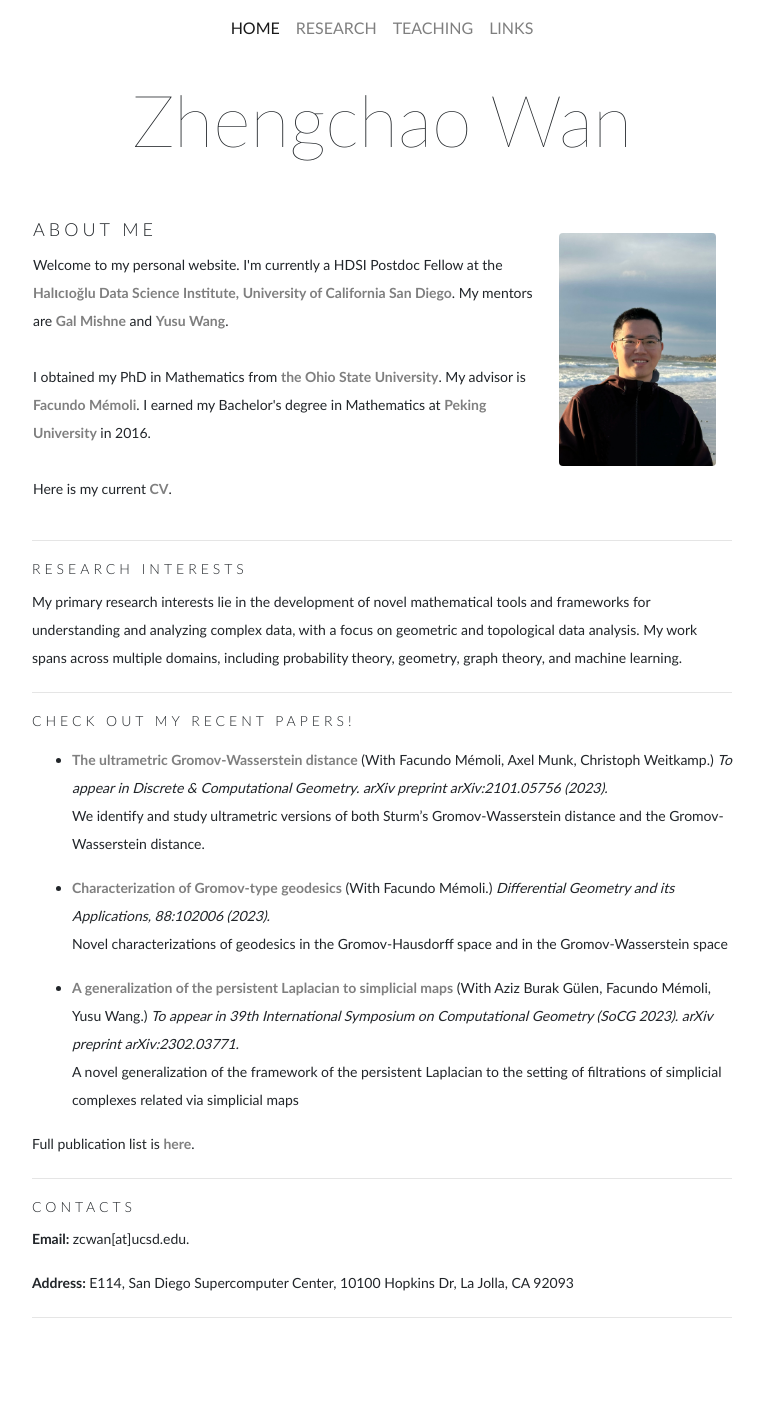
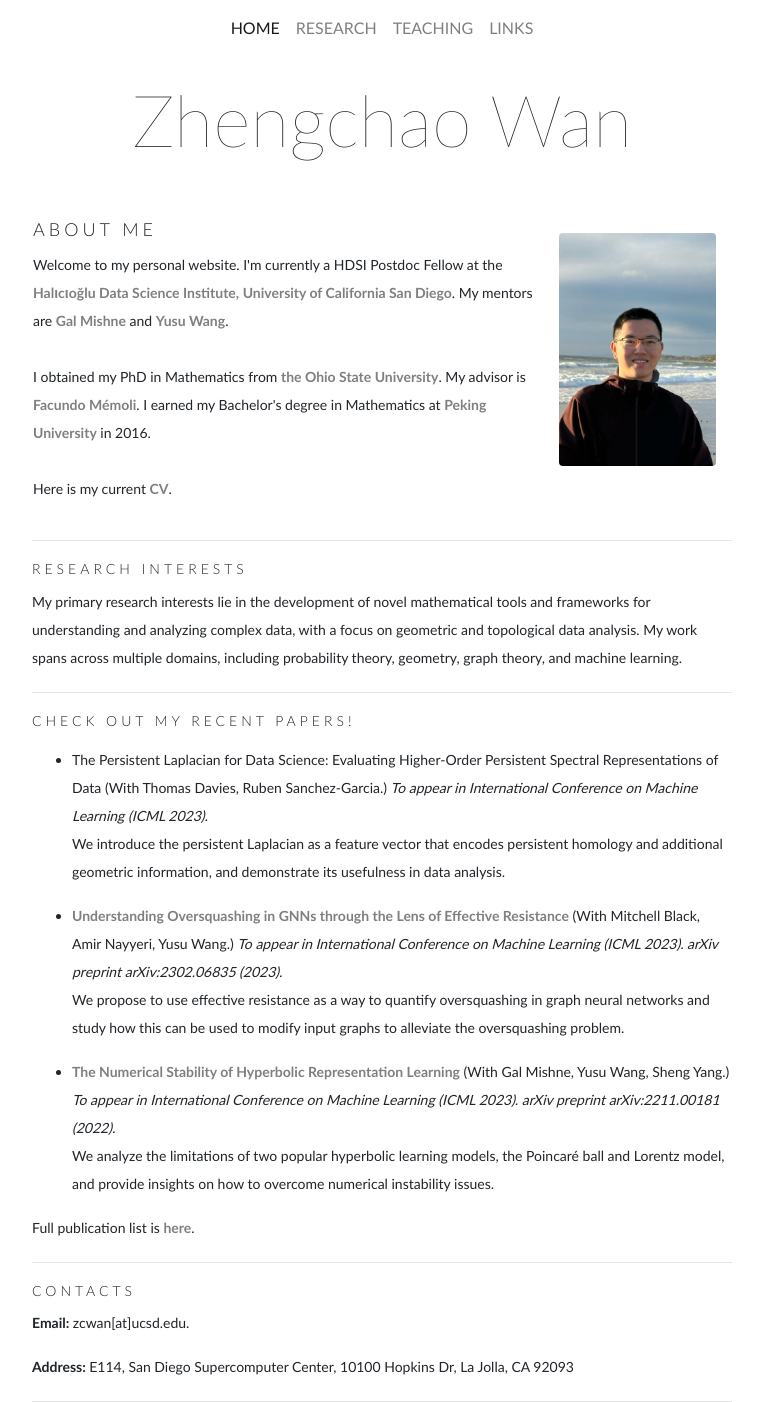
Before and after one commit to ZhengchaoW/ZhengchaoW.github.io, a Jekyll site: the page built from index.html, in a window 1280 px wide. Shown: the whole page, without its empty margins (258-1022 px from the left). Built offline with Jekyll 4.4.1, drawn with Linux system fonts in a browser that asks for light colours; before the commit the page ends 1318 px from its top, so only the background shows below that.

Commit message:
new paper

```diff
--- a/_data/papers.yml
+++ b/_data/papers.yml
@@ -1,4 +1,18 @@
 papers:
+  - title: "The Persistent Laplacian for Data Science: Evaluating Higher-Order Persistent Spectral Representations of Data"
+    coauthors: Thomas Davies, Ruben Sanchez-Garcia
+    publishedat: To appear in International Conference on Machine Learning (ICML 2023)
+    description: We introduce the persistent Laplacian as a feature vector that encodes persistent homology and additional geometric information, and demonstrate its usefulness in data analysis.
+  - title: "Understanding Oversquashing in GNNs through the Lens of Effective Resistance"
+    link: https://arxiv.org/abs/2302.06835
+    coauthors: Mitchell Black, Amir Nayyeri, Yusu Wang
+    publishedat: To appear in International Conference on Machine Learning (ICML 2023). arXiv preprint	arXiv:2302.06835 (2023)
+    description: We propose to use effective resistance as a way to quantify oversquashing in graph neural networks and study how this can be used to modify input graphs to alleviate the oversquashing problem.
+  - title: "The Numerical Stability of Hyperbolic Representation Learning"
+    link: https://arxiv.org/abs/2211.00181
+    coauthors: Gal Mishne, Yusu Wang, Sheng Yang
+    publishedat: To appear in International Conference on Machine Learning (ICML 2023). arXiv preprint arXiv:2211.00181 (2022)
+    description: We analyze the limitations of two popular hyperbolic learning models, the Poincaré ball and Lorentz model, and provide insights on how to overcome numerical instability issues.
   - title: "The ultrametric Gromov-Wasserstein distance"
     link: https://arxiv.org/pdf/2101.05756
     coauthors: Facundo Mémoli, Axel Munk, Christoph Weitkamp
--- a/_data/preprints.yml
+++ b/_data/preprints.yml
@@ -7,15 +7,6 @@ papers:
     link: https://arxiv.org/abs/2302.00713
     coauthors: Samantha Chen, Sunhyuk Lim, Facundo Mémoli, Yusu Wang
     publishedat: arXiv preprint	arXiv:2302.00713 (2023)
-  - title: "Understanding Oversquashing in GNNs through the Lens of Effective Resistance"
-    link: https://arxiv.org/abs/2302.06835
-    coauthors: Mitchell Black, Amir Nayyeri, Yusu Wang
-    publishedat: arXiv preprint	arXiv:2302.06835 (2023)
-    image: "images/oversquashing.png"
-  - title: "The Numerical Stability of Hyperbolic Representation Learning"
-    link: https://arxiv.org/abs/2211.00181
-    coauthors: Gal Mishne, Yusu Wang, Sheng Yang
-    publishedat: arXiv preprint arXiv:2211.00181 (2022)
   - title: "Some results about the Tight Span of spheres"
     link: https://arxiv.org/pdf/2112.12646.pdf
     coauthors: Sunhyuk Lim, Facundo Mémoli, Qingsong Wang, Ling Zhou
```
